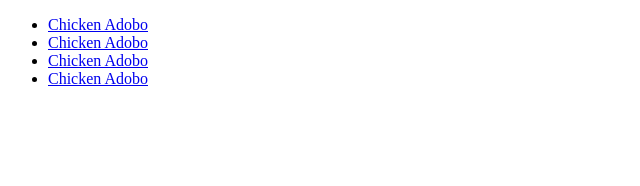
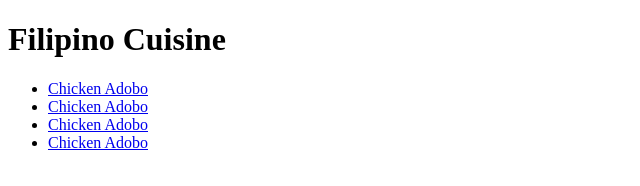
Before and after one commit to danchristian116/odin-recipes, a plain HTML site: page index.html in a window 1280 px wide. Shown: the whole page, without its empty margins (0-640 px from the left). Drawn offline with Linux system fonts and the light colour scheme.

Commit message:
Added a title

```diff
--- a/index.html
+++ b/index.html
@@ -7,6 +7,7 @@
     <title>Philippines Home Cooking!</title>
   </head>
   <body>
+    <h1>Filipino Cuisine</h1>
     <ul>
       <li><a href="/recipes/chicken_adobo.html">Chicken Adobo</a></li>
       <li><a href="chicken_adobo.html">Chicken Adobo</a></li>
```
